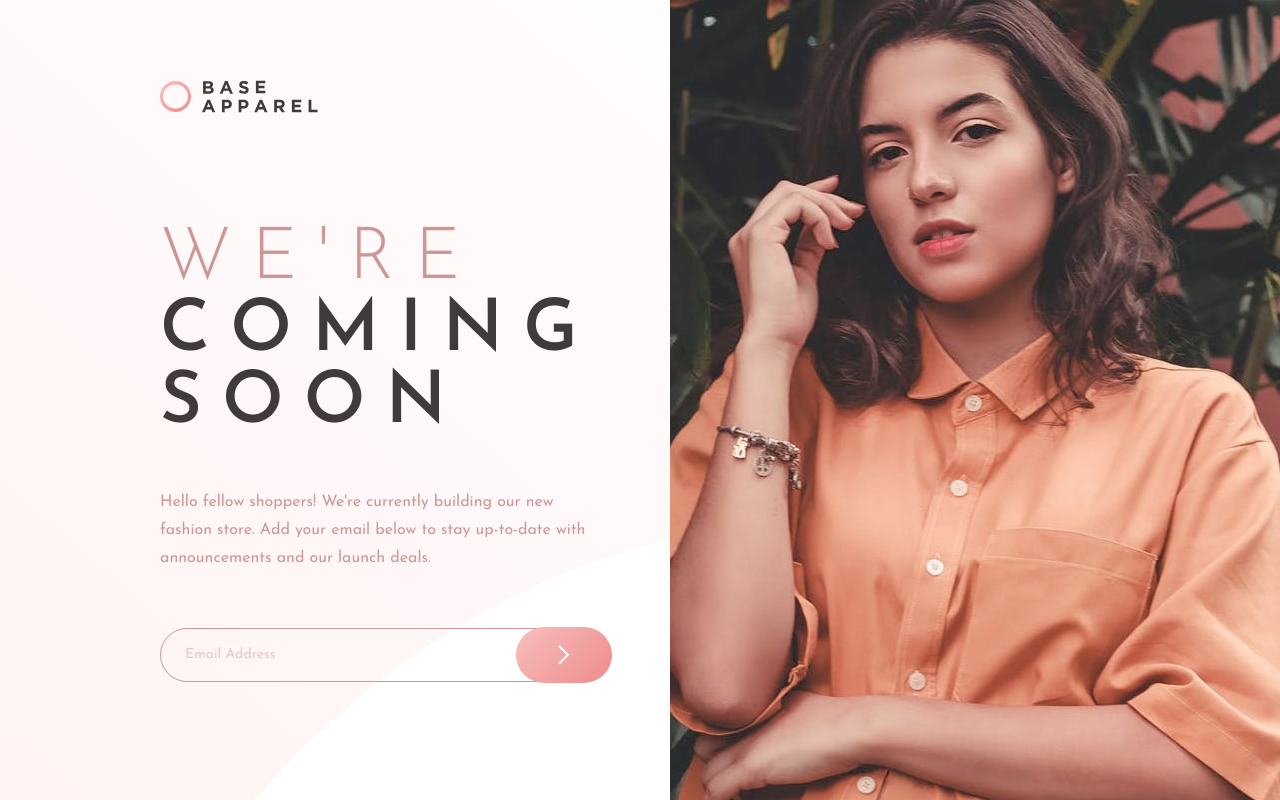
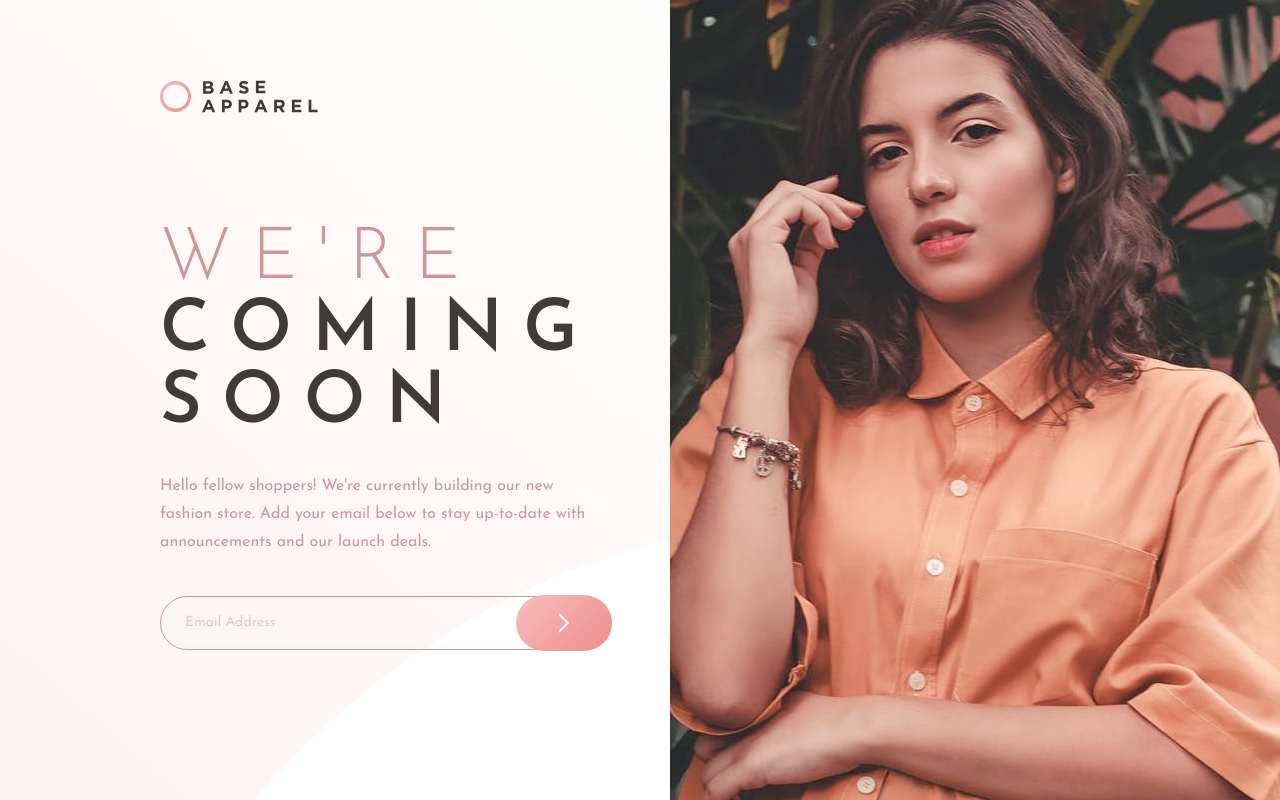
Before and after one commit to arpit8392/fem-challenge-15-base-apparel-coming-soon-page, a Next.js app: page / in a window 1280 px wide. Built offline with nearby package versions, Linux system fonts and the light colour scheme.

Commit message:
Spacing Bug Fixes

```diff
--- a/app/page.tsx
+++ b/app/page.tsx
@@ -15,7 +15,7 @@ export default function Home() {
 				/>
 			</div>
 
-			<section className='flex flex-col gap-y-4 px-8 pb-24 pt-16 text-center md:col-span-5 md:col-start-1 md:row-span-4 md:space-y-8 md:pl-40 md:text-left'>
+			<section className='flex flex-col gap-y-4 px-8 pb-24 pt-16 text-center md:col-span-5 md:col-start-1 md:row-span-4 md:gap-y-8 md:pl-40 md:text-left'>
 				<h1 className='text-5xl font-light uppercase leading-tight tracking-widest text-desaturatedRed md:text-7xl '>
 					WE&apos;RE
 					<span className='block font-semibold text-darkGrayishRed'>
```
